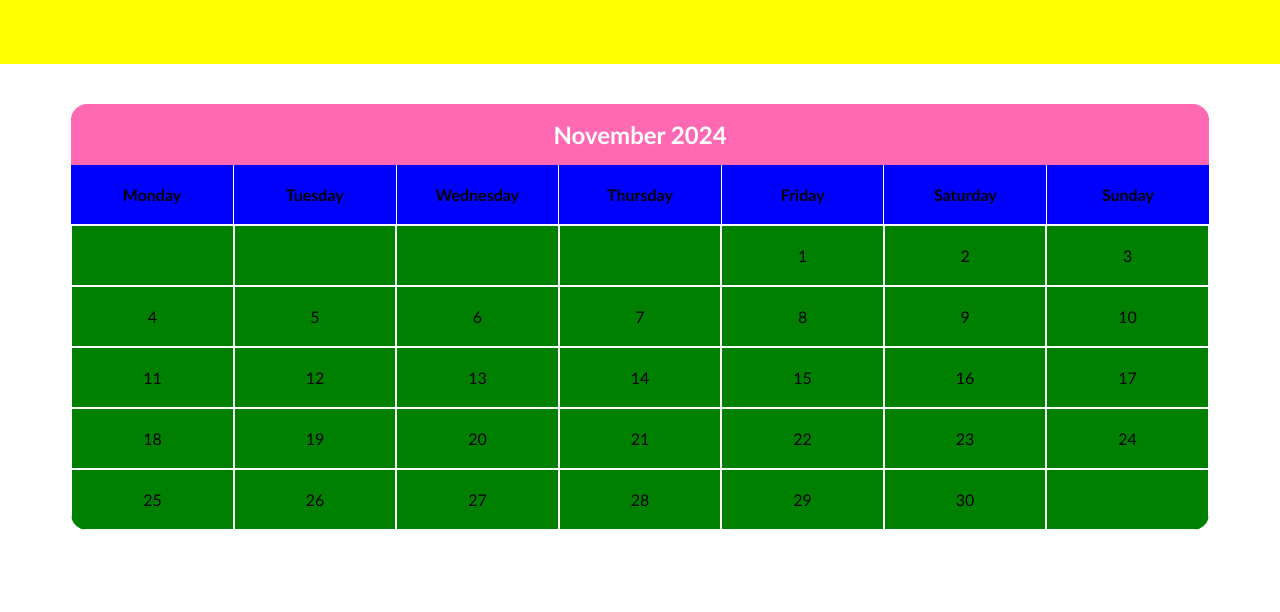
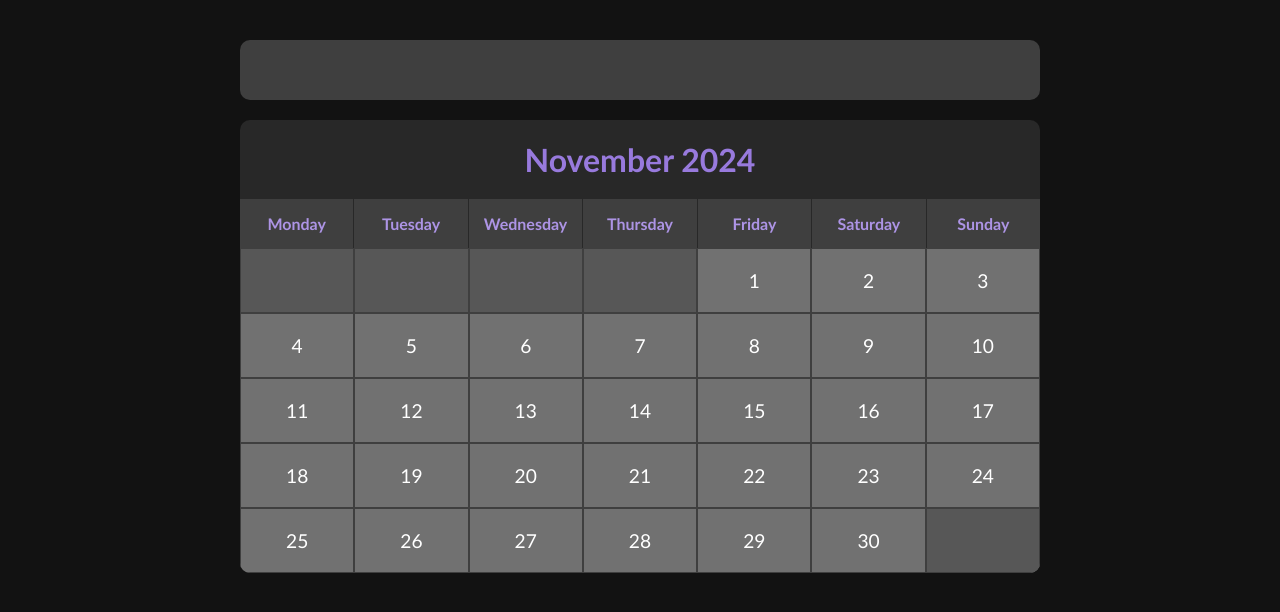
Before and after one commit to hp-offermann/Sportradar, a website: page public/html/index.html in a window 1280 px wide. Drawn offline with Linux system fonts and the light colour scheme.

Commit message:
changed css for design

```diff
--- a/public/css/style.css
+++ b/public/css/style.css
@@ -1,51 +1,56 @@
+* {
+    margin: 0;
+    padding: 0;
+    box-sizing: border-box;
+}
+
 body {
-    font-family: Calibri, sans-serif;
-    background-color: white;
+    font-family: 'Calibri', sans-serif;
+    background-color: #121212;
     display: flex;
+    justify-content: center;
+    align-items: center;
+    margin-top: 5vh;
     flex-direction: column;
-    align-items: center;
-    overflow: hidden;
-    margin-top: 0;
 }
 
 .navbar {
-    text-align: center;
-    background: yellow;
-    color: white;
-    padding: 4vh 50vw;
-    margin-bottom: 5vh;
+    background-color: #3f3f3f;
+    padding: 30px;
+    width: 100%;
+    border-radius: 10px;
+    margin-bottom: 20px;
+    max-width: 800px;
 }
 
 .calendar {
-    border-radius: 1rem;
+    width: 100%;
+    max-width: 800px;
+    border-radius: 10px;
     overflow: hidden;
-    width: 90%;
-    max-width: 100vw;
 }
 
 .header {
+    background-color: #282828;
+    color: #987add;
     text-align: center;
-    background: hotpink;
-    color: white;
-    padding: 2vh;
-    font-size: 3vh;
+    padding: 20px;
+    font-size: 2rem;
     font-weight: bold;
 }
 
 .days {
     display: flex;
-    background: blue;
-    border-bottom: 0.1rem solid white;
+    background-color: #3f3f3f;
+    color: #ad94e5;
+    font-weight: bold;
+    text-align: center;
 }
 
 .days div {
     flex: 1;
-    text-align: center;
-    padding: 2.5vh;
-    font-weight: bold;
-    font-size: 2vh;
-    color: black;
-    border-right: 0.1rem solid white;
+    padding: 15px;
+    border-right: 1px solid #282828;
 }
 
 .days div:last-child {
@@ -55,18 +60,24 @@ body {
 .flex-days {
     display: flex;
     flex-wrap: wrap;
-    background-color: green;
+    background-color: #717171;
 }
 
 .flex-days div {
     flex: 1 0 calc(100% / 7);
     text-align: center;
-    padding: 2.5vh;
-    border: 0.1rem solid white;
-    box-sizing: border-box;
-    display: flex;
-    align-items: center;
-    font-size: 2vh;
-    justify-content: center;
+    padding: 20px;
+    font-size: 1.2rem;
     cursor: pointer;
+    color: white;
+    border: 1px solid #3f3f3f;
 }
+
+.flex-days div:hover {
+    background-color: #ad94e5;
+}
+
+.no-date{
+    background-color: #575757;
+    pointer-events: none;
+}
--- a/public/html/index.html
+++ b/public/html/index.html
@@ -21,7 +21,7 @@
         <div>Sunday</div>
     </div>
     <div class="flex-days">
-        <div></div> <div></div>  <div></div>  <div></div>
+        <div class="no-date"></div> <div class="no-date"></div>  <div class="no-date"></div>  <div class="no-date"></div>
         <div>1</div>
         <div>2</div>
         <div>3</div>
@@ -52,7 +52,7 @@
         <div>28</div>
         <div>29</div>
         <div>30</div>
-        <div></div>
+        <div class="no-date"></div>
     </div>
 </div>
 
```
